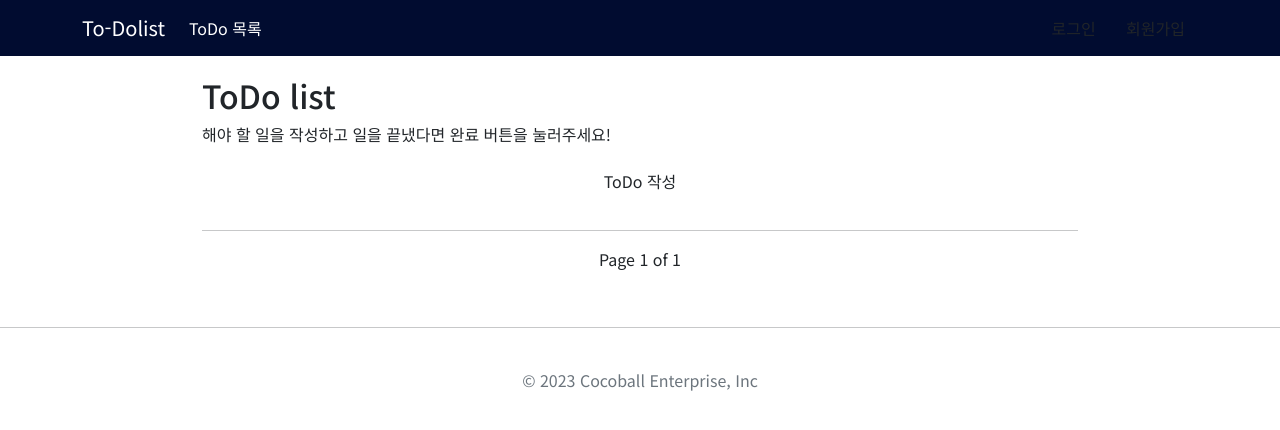
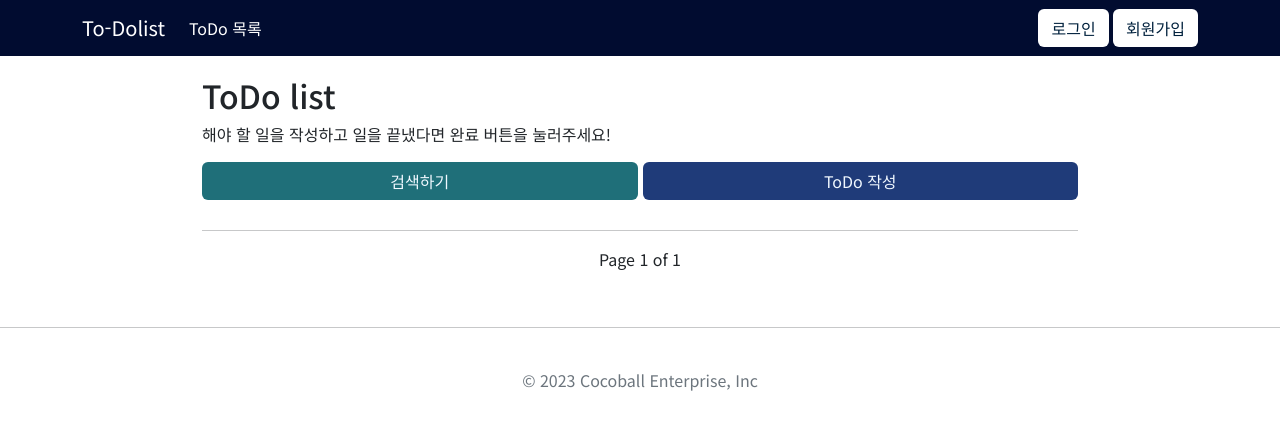
Before and after one commit to mrcocoball/To-Dolist, a Django app: page /todos/ in a window 1280 px wide. Shown: the top 430 px of the page. Run offline with Django 4.2, Linux system fonts and the light colour scheme; some libraries are stand-ins or nearby versions.

Commit message:
#28 - 페이징 기능 변경

```diff
--- a/templates/base.html
+++ b/templates/base.html
@@ -11,6 +11,8 @@
 
     {% load static %}
     <link rel="stylesheet" href="{% static 'css/layout.css' %}?after">
+    <link rel="stylesheet" href="{% static 'css/rank.css' %}?after">
+    <link rel="stylesheet" href="{% static 'css/button.css' %}?after">
 
 </head>
 
--- a/todos/templates/todos.html
+++ b/todos/templates/todos.html
@@ -6,17 +6,16 @@
 <div class="todo_header">
     <h2>ToDo list</h2>
     <p>해야 할 일을 작성하고 일을 끝냈다면 완료 버튼을 눌러주세요!</p>
-    <div>
-        <a href="{% url 'todos:write' %}">
-            <button type="button" class="w-100 btn btn-create">ToDo 작성</button>
-        </a>
+    <div class="button_list_2">
+        <button type="button" class="w-100 btn btn-search" id="searchModalCallBtn" style="margin-right: 5px;">검색하기</button>
+        <button type="button" class="w-100 btn btn-create" onclick="location.href='/todos/write'">ToDo 작성</button>
     </div>
 </div>
 
 <div class="todo_body">
     <hr>
 
-    {% for todo in todos %}
+    {% for todo in page_obj %}
     {% if todo.is_complete%}
     <div class="p-6 rounded completed_todo">
     {% else %}
@@ -57,8 +56,8 @@
     <ul class="pagination justify-content-center"></ul>
         <span>
             {% if page_obj.has_previous %}
-                <a href="?page={{ page_obj.previous_page_number }}">
-                    <button type="button" class="btn btn-page">Previous</button>
+                <a href="?searchType={{ st }}&keyword={{ k }}&startDate={{ s }}&targetDate={{ t }}&page={{ page_obj.previous_page_number }}">
+                    <button type="button" class="btn btn-page">Prev</button>
                 </a>
 
             {% endif %}
@@ -66,7 +65,7 @@
             Page {{ page_obj.number }} of {{ page_obj.paginator.num_pages }}
 
             {% if page_obj.has_next %}
-                <a href="?page={{ page_obj.next_page_number }}">
+                <a href="?searchType={{ st }}&keyword={{ k }}&startDate={{ s }}&targetDate={{ t }}&page={{ page_obj.next_page_number }}">
                     <button type="button" class="btn btn-page">Next</button>
                 </a>
             {% endif %}
@@ -74,4 +73,11 @@
     </ul>
 </div>
 
+<!-- 모달 템플릿 -->
+{% include 'search.html' %}
+
+<!-- 모달 작동 로직-->
+{% load static %}
+<script src="{% static 'js/search_modal.js' %}"></script>
+
 {% endblock %}
--- a/todos/templates/todos_detail.html
+++ b/todos/templates/todos_detail.html
@@ -104,6 +104,6 @@
 
 <!-- 모달 작동 로직 (Javascript) -->
 {% load static %}
-<script src="{% static 'js/modal.js' %}"></script>
+<script src="{% static 'js/share_modal.js' %}"></script>
 
 {% endblock %}
```
